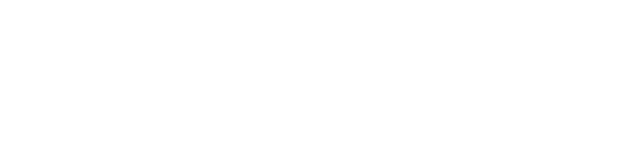
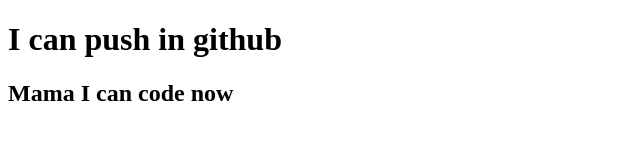
Before and after one commit to sanzida-a/second-repo, a plain HTML site: page index.html in a window 1280 px wide. Shown: the whole page, without its empty margins (0-640 px from the left). Drawn offline with Linux system fonts and the light colour scheme.

Commit message:
add header

```diff
--- a/index.html
+++ b/index.html
@@ -7,6 +7,7 @@
     <title>Second one</title>
 </head>
 <body>
-
+   <h1>I can push in github</h1>
+   <h2>Mama I can code now</h2>
 </body>
 </html>
```
